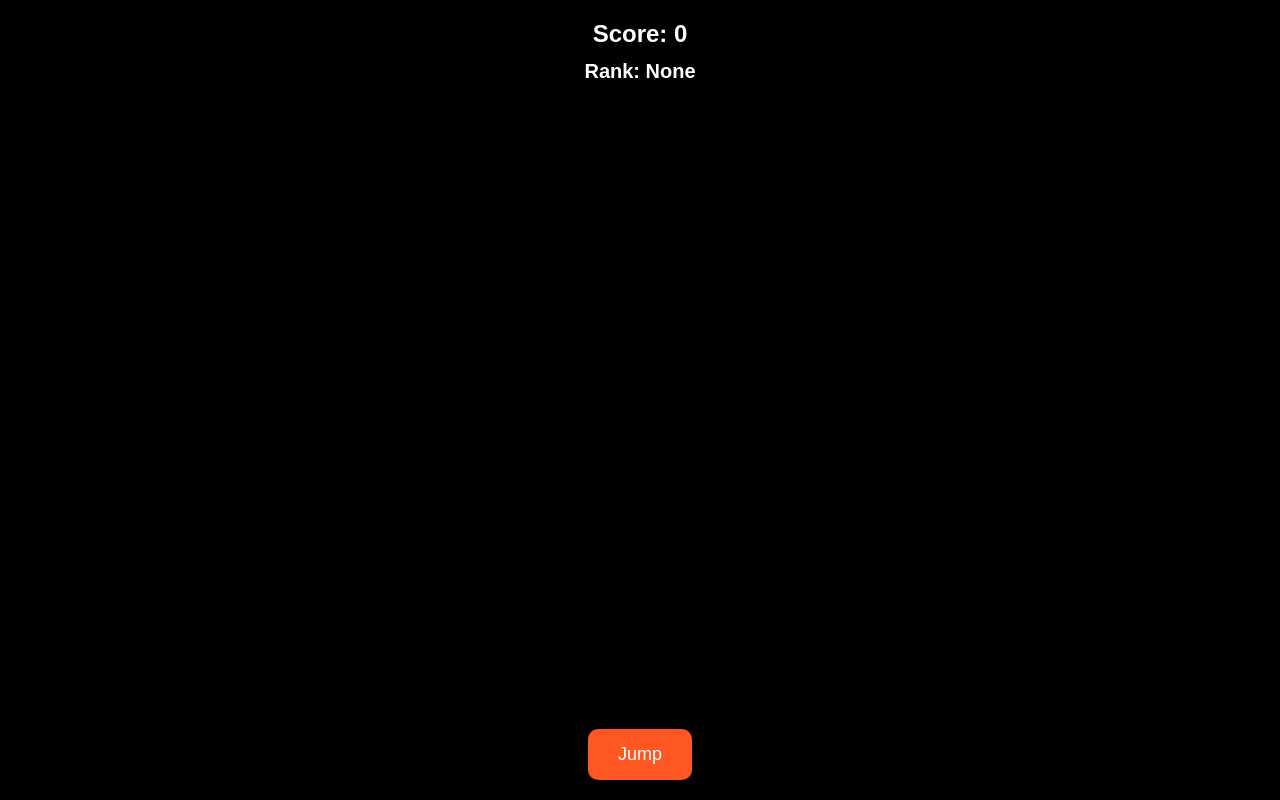
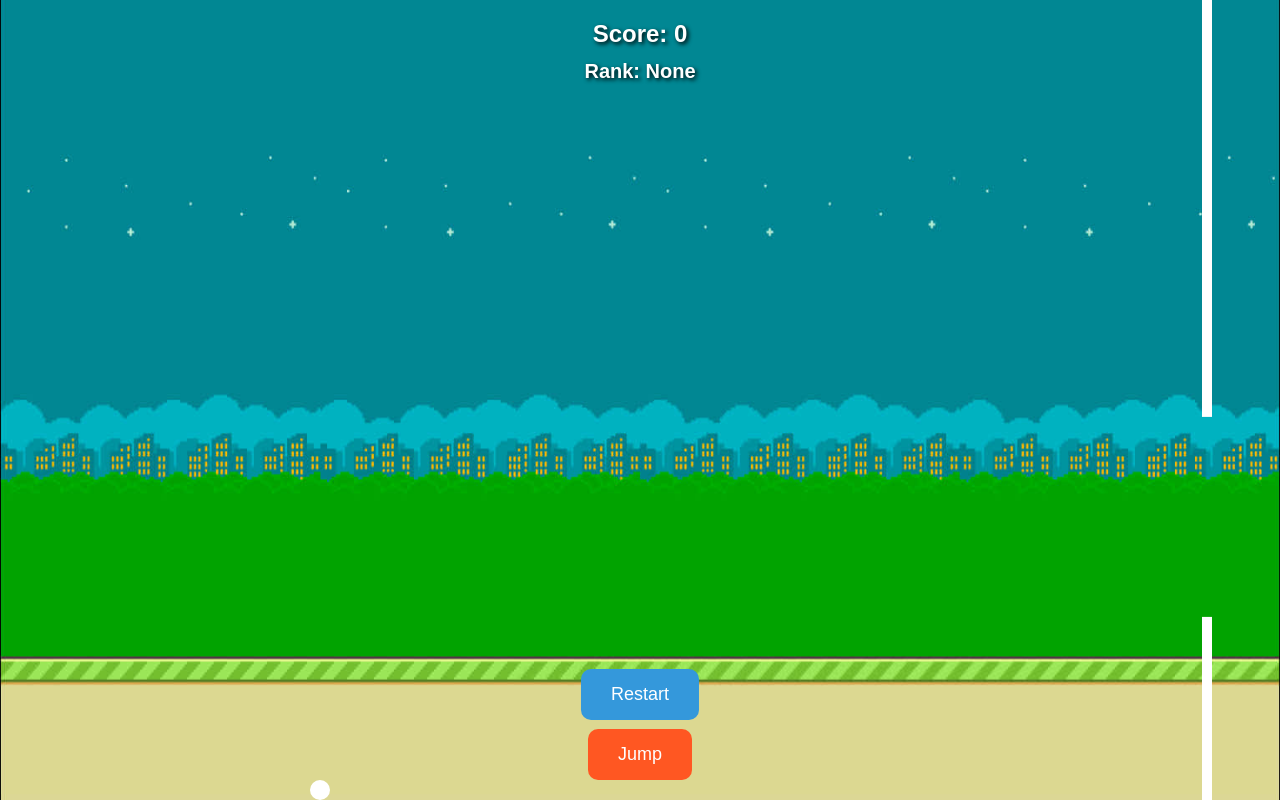
Before and after one commit to Doomsdaz/Terminater, a plain HTML site: page bird.html in a window 1280 px wide. Drawn offline with Linux system fonts and the light colour scheme.

Commit message:
Update bird.html

```diff
--- a/bird.html
+++ b/bird.html
@@ -100,7 +100,7 @@
 
         // Load background image
         const backgroundImg = new Image();
-        backgroundImg.src = "Forest.jpg"; // Replace with your image URL or path
+        backgroundImg.src = "Flappy-bird-background.jpg"; // Replace with your image URL or path
 
         const bird = {
             x: canvas.width / 4,
```
